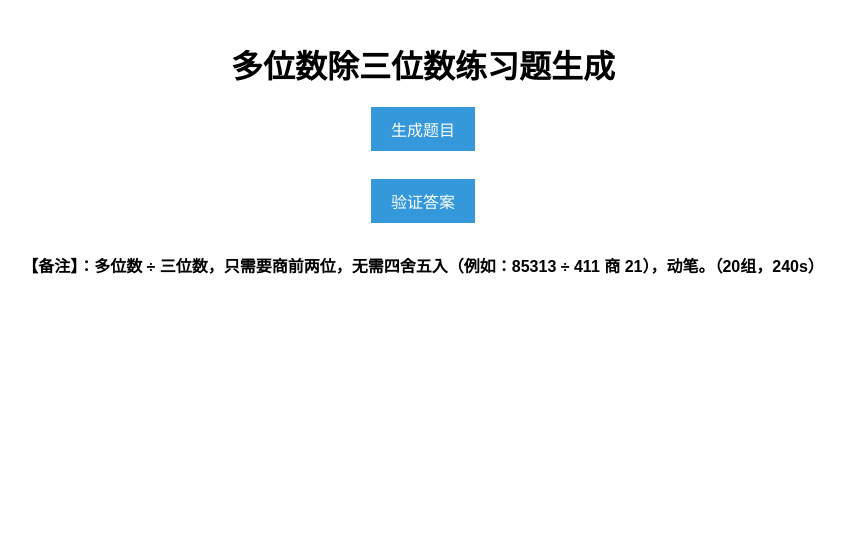
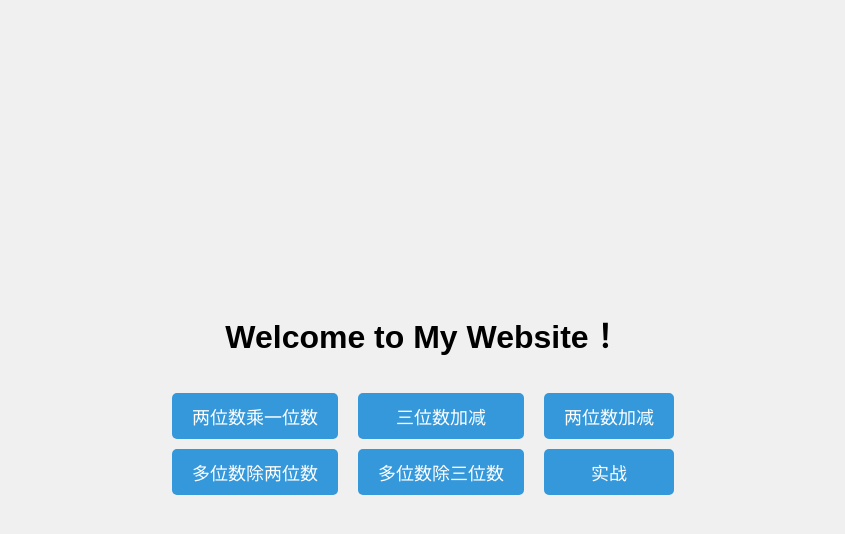
Before and after one commit to Jodesen/Jodesen.github.io, a plain HTML site: page chu2.html in a window 1280 px wide. Shown: the whole page, without its empty margins (217-1062 px from the left). Drawn offline with Linux system fonts and the light colour scheme.

Commit message:
Update chu2.html

```diff
--- a/chu2.html
+++ b/chu2.html
@@ -1,212 +1,77 @@
 <!DOCTYPE html>
-<html>
+<html lang="en">
 <head>
-  <title>多位数除三位数</title>
+<meta charset="UTF-8">
+<meta name="viewport" content="width=device-width, initial-scale=1.0">
+<title>速算</title>
 <style>
   body {
     font-family: Arial, sans-serif;
-      text-align: center;
+    background-color: #f0f0f0;
     margin: 0;
-      padding: 20px;
+    padding: 0;
+    display: flex;
+    justify-content: center;
+    align-items: center;
+    min-height: 100vh;
   }
 
-    h1 {
-      margin-bottom: 20px;
+  .container {
+    text-align: center;
   }
 
-    button {
-      padding: 10px 20px;
-      font-size: 16px;
-      background-color: #3498db;
-      color: white;
-      border: none;
-      cursor: pointer;
-      margin-bottom: 10px;
+  .button-row {
+    display: flex;
+    justify-content: center;
+    align-items: center;
   }
 
-    #problemTableWrapper {
+  .button-container {
+    margin: 10px;
     display: flex;
-      justify-content: center;
+    flex-direction: column;
+    align-items: stretch; /* Make buttons have equal width */
   }
 
-    #problemTable {
-      display: none;
-      border-collapse: collapse;
+  .button {
+    display: inline-block;
+    padding: 10px 20px;
+    margin: 5px 0;
+    font-size: 18px;
+    background-color: #3498db;
+    color: #ffffff;
+    border: none;
+    border-radius: 5px;
+    cursor: pointer;
+    transition: background-color 0.3s, transform 0.2s;
+    text-decoration: none; /* Remove underline */
+    text-align: center; /* Center button text */
   }
 
-    #problemTable th,
-    #problemTable td {
-      border: 1px solid #ccc;
-      padding: 10px;
-      text-align: center; /* 居中对齐表格内容 */
-    }
-
-    input[type="number"] {
-      padding: 5px;
-      font-size: 16px;
-      width: 60px;
-      text-align: center;
-      border: 1px solid #ccc;
-    }
-    #instructions {
-      margin-top: 20px;
-      font-size: 16px;
-      font-weight: bold;
-    }
-
-    #problemTableContainer {
-      display: flex;
-      justify-content: center;
+  .button:hover {
+    background-color: #2980b9;
+    transform: scale(1.05);
   }
 </style>
-  <script>
-    var startTime;
-    var correctAnswersCount = 0;
-    var timerIntervalId;
-    var practiceCount = 0;
-
-
-    function generateProblems() {
-    clearInterval(timerIntervalId); // 清除计时器
-    clearCorrectAnswers(); // 清除显示答案的内容
-    practiceCount++; // 增加练习次数
-
-    startTime = Date.now(); // 记录开始时间
-    var problemsTable = document.getElementById("problemTable");
-    problemsTable.style.display = "block"; // 显示表格
-    problemsTable.innerHTML = ""; // 清空之前的内容
-
-    for (var row = 0; row < 4; row++) { // 生成四行题目
-        var newRow = problemsTable.insertRow();
-        newRow.style.textAlign = "center"; // 将每行内容居中对齐
-        for (var col = 0; col < 5; col++) { // 每行五个题目
-            var num1 = Math.floor(Math.random() * 90000) + 10000; // 生成10000到99999之间的五位数
-            var num2 = Math.floor(Math.random() * 900) + 100; // 生成10到99之间的两位数
-            var result = Math.floor(num1 / num2); // 计算除法结果;
-            var firstTwoDigits = result.toString().substr(0, 2); // 获取答案的前两位数字
-
-            var cell = newRow.insertCell();
-            cell.style.textAlign = "center"; // 将单元格内容居中对齐
-            cell.innerHTML = num1 + " ÷ " + num2 + " = " +
-                '<input type="number" data-answer="' + firstTwoDigits + '" class="input">';
-        }
-    }
-}
-
-function verifyAnswers() {
-    clearInterval(timerIntervalId); // 停止计时器
-
-    var inputs = document.querySelectorAll('.input[data-answer]');
-    var endTime = Date.now(); // 记录结束时间
-    var totalTime = (endTime - startTime) / 1000; // 计算用时（单位：秒）
-
-    var correctCount = 0;
-    var incorrectProblems = []; // 存储错误的问题和正确答案
-
-    for (var i = 0; i < inputs.length; i++) {
-        var input = inputs[i];
-        var userAnswer = input.value.substr(0, 2); // 获取用户输入的前两位数字
-        var correctAnswer = input.dataset.answer;
-
-        if (userAnswer === correctAnswer) {
-            input.style.backgroundColor = "lightgreen"; // 设置正确答案的背景颜色
-            correctCount++;
-        } else {
-            input.style.backgroundColor = "pink"; // 设置错误答案的背景颜色
-
-            var problem = input.parentElement.innerText; // 获取问题文本
-            incorrectProblems.push({ problem: problem, correctAnswer: correctAnswer });
-        }
-
-        input.disabled = true; // 禁用输入框
-    }
-
-    var accuracy = (correctCount / inputs.length) * 100; // 计算正确率（百分比）
-
-    // 在页面下方创建div来显示正确答案和错误题目的答案
-    var correctAnswersDiv = document.getElementById("correctAnswers");
-    correctAnswersDiv.innerHTML = ""; // 清空之前的内容
-    correctAnswersDiv.style.display = "block"; // 显示正确答案
-
-    var infoDiv = document.createElement("div");
-    infoDiv.textContent = "用时：" + totalTime.toFixed(1) + "秒，正确率：" + accuracy.toFixed(2) + "%";
-    correctAnswersDiv.appendChild(infoDiv);
-
-    if (incorrectProblems.length > 0) {
-        var incorrectDiv = document.createElement("div");
-        incorrectDiv.textContent = "以下为错误的问题和正确答案：";
-        correctAnswersDiv.appendChild(incorrectDiv);
-
-        for (var j = 0; j < incorrectProblems.length; j++) {
-            var problemDiv = document.createElement("div");
-            problemDiv.textContent = incorrectProblems[j].problem + " 正确答案：" + incorrectProblems[j].correctAnswer;
-            correctAnswersDiv.appendChild(problemDiv);
-        }
-    }
-
-
-      updateHistoryRecords(practiceCount, totalTime.toFixed(1), accuracy.toFixed(2)); // 更新历史练习记录
-
-      // 在页面下方创建div来显示正确答案
-      var correctAnswersDiv = document.getElementById("correctAnswers");
-      correctAnswersDiv.innerHTML = ""; // 清空之前的内容
-      for (var j = 0; j < incorrectProblems.length; j++) {
-        var problemDiv = document.createElement("div");
-        problemDiv.textContent = incorrectProblems[j].problem + " 正确答案：" + incorrectProblems[j].correctAnswer;
-        correctAnswersDiv.appendChild(problemDiv);
-      }
-      correctAnswersDiv.style.display = "block"; // 显示正确答案
-
-      // 显示用时和正确率
-      var infoDiv = document.createElement("div");
-      infoDiv.textContent = "用时：" + totalTime.toFixed(1) + "秒，正确率：" + accuracy.toFixed(2) + "%";
-      correctAnswersDiv.appendChild(infoDiv);
-    }
-
-    //清空div内容
-    function clearCorrectAnswers() {
-      var correctAnswersDiv = document.getElementById("correctAnswers");
-      correctAnswersDiv.innerHTML = ""; // 清空内容
-      correctAnswersDiv.style.display = "none"; // 隐藏
-    }
-
-    //在 <script> 标签中，添加一个用于更新历史练习记录的函数：
-    function updateHistoryRecords(practiceNumber, time, accuracy) {
-      var historyDiv = document.getElementById("historyRecords");
-
-      var recordDiv = document.createElement("div");
-      recordDiv.textContent = "第 " + practiceNumber + " 次练习 - 练习时间：" + time + "秒，练习正确率：" + accuracy + "%";
-
-      historyDiv.appendChild(recordDiv);
-    }
-
-
-
-
-
-
-  </script>
 </head>
 <body>
-  <h1>多位数除三位数练习题生成</h1>
-  <button onclick="generateProblems()">生成题目</button>
-  <div id="problemTableContainer">
-    <table id="problemTable">
-      <thead>
-        <tr>
-          <th>题目</th>
-          <th>题目</th>
-          <th>题目</th>
-          <th>题目</th>
-          <th>题目</th>
-        </tr>
-      </thead>
-    </table>
+<div class="container">
+  <h1>Welcome to My Website！</h1>
+  <div class="button-row">
+    <div class="button-container">
+      <a href="jia.html" class="button">两位数乘一位数</a>
+      <a href="chu.html" class="button">多位数除两位数</a>
     </div>
-  <br>
-  <button onclick="verifyAnswers()">验证答案</button>
-  <p id="instructions">【备注】：多位数 ÷ 三位数，只需要商前两位，无需四舍五入（例如：85313 ÷ 411 商 21），动笔。（20组，240s）</p>
-  <div id="correctAnswers" style="display: none;"></div>
-  <div id="historyRecords"></div>
+    <div class="button-container">
+      <a href="jiajian2.html" class="button">三位数加减</a>
+
+      <a href="chu2.html" class="button">多位数除三位数</a>
+    </div>
+    <div class="button-container">
+      <a href="jiajian.html" class="button">两位数加减</a>
+      <a href="shizhan.html" class="button">实战</a>
+    </div>
+  </div>
+</div>
 </body>
 </html>
```
Lines whose indentation alone changed are shown as unchanged.
